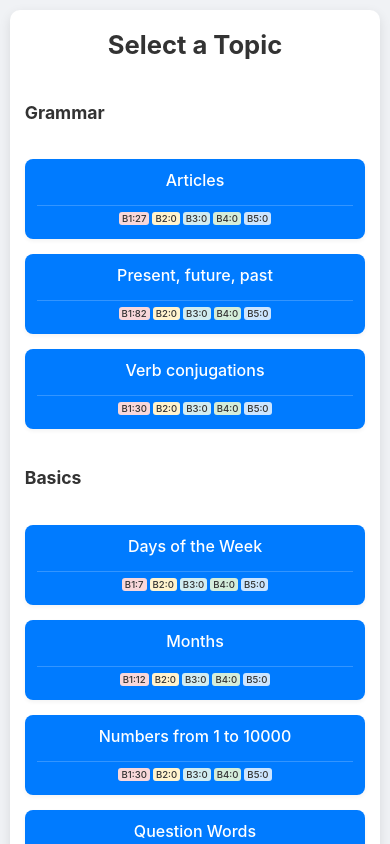
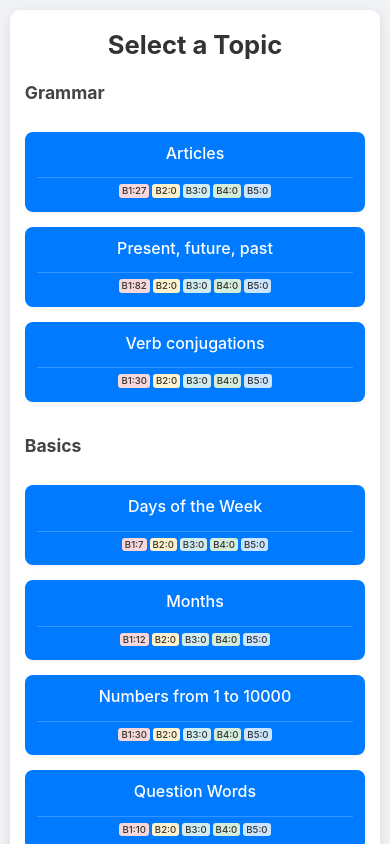
Before and after one commit to konradwrzeszcz/flashcards, a plain HTML site: page index.html in a window 390 px wide. Shown: the top 844 px of the page. Drawn offline with Linux system fonts and the light colour scheme.

Commit message:
sections on top

```diff
--- a/index.html
+++ b/index.html
@@ -70,6 +70,18 @@
             justify-content: flex-start; /* Align cards to the start for section layout */
             margin-top: 10px; /* Reduced from 20px as section header has margin */
             margin-bottom: 20px;
+        }
+        .topic-section-header {
+            width: 100%; /* Make header take full width */
+            margin-bottom: 10px; /* Add space below the header */
+            font-size: 1.2em;
+            font-weight: bold;
+            margin-top: 20px; /* Add some space above, especially for subsequent sections */
+            color: #444; /* Darker color for better contrast if needed */
+        }
+        /* Remove top margin for the first section header if it's directly under main title */
+        #topic-cards-container > .topic-section-header:first-child {
+            margin-top: 0;
         }
         .topic-card {
             background-color: #007bff;
@@ -366,7 +378,11 @@
             .app-container { width: 95%; padding: 15px; }
             h1 { font-size: 1.6em; }
             h2 { font-size: 1.2em; }
-            .topic-section-header { font-size: 1.1em; margin-top: 20px; }
+            .topic-section-header {
+                font-size: 1.1em;
+                margin-top: 15px; /* Adjusted for mobile */
+                /* width: 100% is inherited */
+            }
             .topic-card {
                 width: 100%;
                 height: auto;
```
Also changed, not shown: 1 other file.
